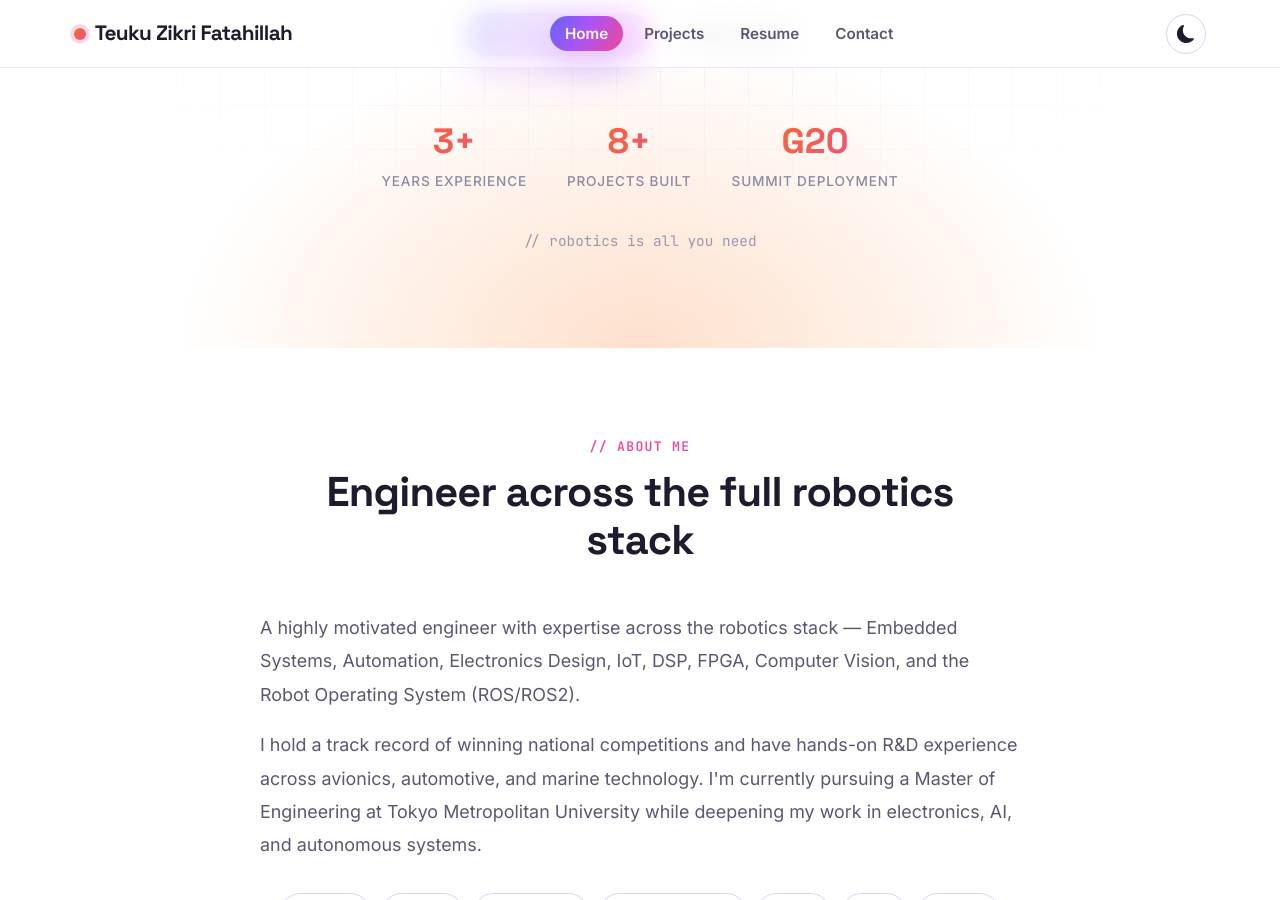
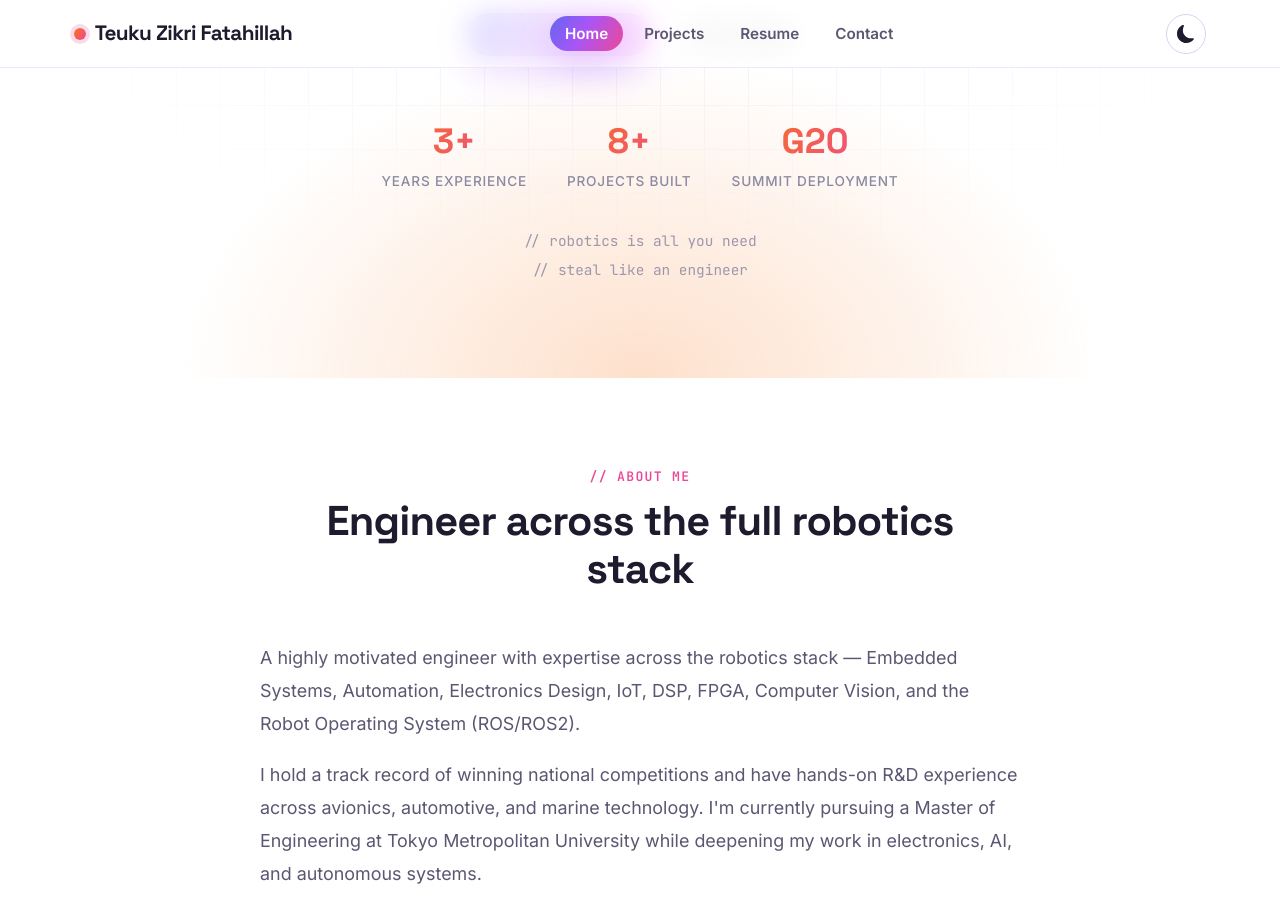
Before and after one commit to tzf230201/tzf230201.github.io, a Jekyll site: the page built from index.md, in a window 1280 px wide and 900 px high, scrolled down 579 px. Built offline with Jekyll 4.4.1, drawn with Linux system fonts in a browser that asks for light colours.

Commit message:
Add "steal like an engineer" hero quip (nod to Steal Like an Artist)
Co-Authored-By: Claude Opus 4.8 <noreply@anthropic.com>

```diff
--- a/index.md
+++ b/index.md
@@ -30,6 +30,7 @@ title: Home
             </div>
         </div>
         <p class="hero-quip" title="with apologies to “Attention Is All You Need”">// robotics is all you need</p>
+        <p class="hero-quip" title="with apologies to “Steal Like an Artist”" style="margin-top:0.35rem">// steal like an engineer</p>
     </div>
 </section>
 
```
